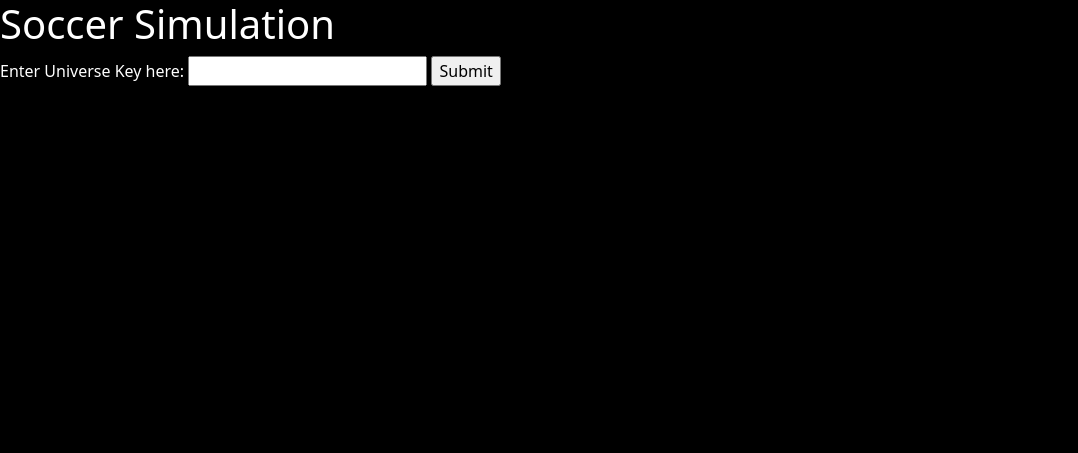
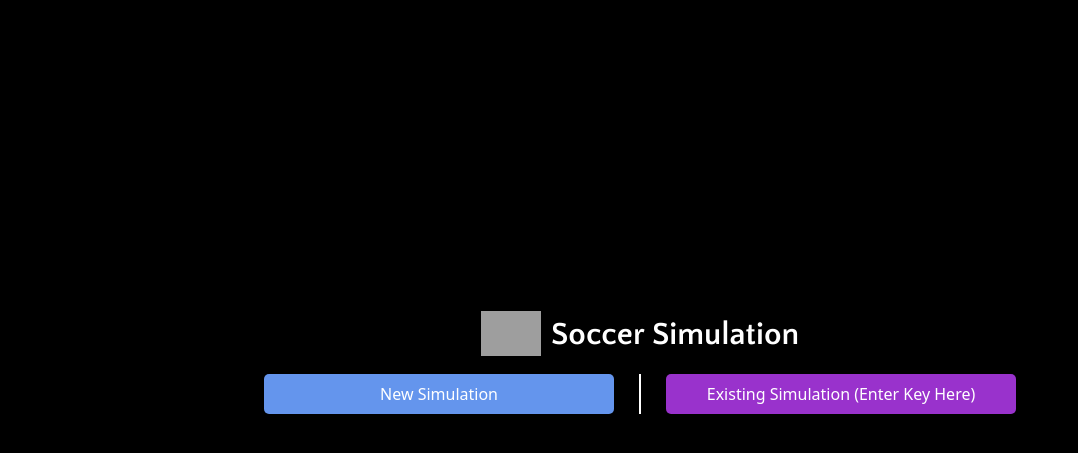
Before and after one commit to wjrm500/SoccerSimulation, a Python web app: template frontend/templates/home.html in a window 1280 px wide. Shown: the top 453 px of the page, without its empty margins (0-1078 px from the left). Run offline with Jinja, Linux system fonts and the light colour scheme; the template is opened without the code that fills it: most values are stand-ins (such as "Sample title", 1, 10 or a date in 2020); grey boxes are pictures that could not be loaded.

Commit message:
Creating frontend for homepage

```diff
--- a/app/models/Database.py
+++ b/app/models/Database.py
@@ -1,5 +1,6 @@
 from pymongo import MongoClient
 import pickle
+import os
 
 class Database:
     __instance__ = None
--- a/frontend/static/css/style.css
+++ b/frontend/static/css/style.css
@@ -2,3 +2,82 @@ body {
     background-color: black;
     color: white;
 }
+
+#home-container {
+    align-items: center;
+    display: flex;
+    flex-direction: column;
+    left: 50%;
+    position: fixed;
+    top: 45%;
+    transform: translate(-50%, -50%);
+}
+
+.home-sub-container {
+    margin: 5px 0px;
+}
+
+#home-logo-title-container {
+    display: flex;
+}
+
+.home-logo-title-element {
+    margin: 5px;
+}
+
+#home-logo {
+    height: 45px;
+}
+
+#home-title {
+    font-size: 2em;
+    font-family: 'Quattrocento Sans', sans-serif;
+    font-weight: bold;
+}
+
+#home-buttons-container {
+    display: flex;
+}
+
+.button-container {
+    height: 40px;
+    padding: 0px 25px;
+}
+
+#left-button-container {
+    border-right: 1.5px solid white;
+}
+
+#right-button-container {
+    border-left: 1.5px solid white;
+}
+
+.simulation-button {
+    border: none;
+    border-radius: 5px;
+    color: white;
+    font-weight: 500;
+    height: 100%;
+    text-align: center;
+    width: 350px;
+}
+
+#new-simulation-button {
+    background-color: cornflowerblue;
+}
+
+#new-simulation-button:hover {
+    background-color: #4580e9;
+}
+
+#existing-simulation-button {
+    background-color: darkorchid;
+}
+
+#existing-simulation-button:hover, #existing-simulation-button:focus {
+    background-color: #892db7; /* 10% darker */
+}
+
+#existing-simulation-button::placeholder {
+    color: white;
+}
--- a/frontend/templates/base.html
+++ b/frontend/templates/base.html
@@ -1,7 +1,9 @@
 <html>
     <head>
         <link href="https://cdn.jsdelivr.net/npm/bootstrap@5.0.0-beta3/dist/css/bootstrap.min.css" rel="stylesheet" integrity="sha384-eOJMYsd53ii+scO/bJGFsiCZc+5NDVN2yr8+0RDqr0Ql0h+rP48ckxlpbzKgwra6" crossorigin="anonymous">
-        <link rel="stylesheet" href="/static/css/style.css">
+        <link rel="stylesheet" href="/static/css/style.css?{{ randomString }}">
+        <link rel="preconnect" href="https://fonts.gstatic.com">
+        <link href="https://fonts.googleapis.com/css2?family=Quattrocento+Sans:wght@400;700&display=swap" rel="stylesheet">
         <title>{% block title %}{% endblock %}</title>
     </head>
     <body>
--- a/frontend/templates/home.html
+++ b/frontend/templates/home.html
@@ -1,16 +1,19 @@
 {% extends 'base.html' %}
 {% block body %}
-    <h1>Soccer Simulation</h1>
-    <form method="post">
-        <label>Enter Universe Key here:</label>
-        <input type="text" name="universe_key">
-        <input type="submit">
-    </form>
-    <!-- <select name="system">
-        {% for system in systems %}
-            <option value="{{ system['_id'] }}">
-                {{ system['system_name'] }}
-            </option>
-        {% endfor %}
-    </select> -->
+<div id="home-container">
+    <div id="home-logo-title-container" class="home-sub-container">
+        <img id="home-logo" class="home-logo-title-element" src="/static/images/soccersim_logo.png">
+        <div id="home-title" class="home-logo-title-element">Soccer Simulation</div>
+    </div>
+    <div id="home-buttons-container" class="home-sub-container">
+        <div id="left-button-container" class="button-container">
+            <button id="new-simulation-button" class="simulation-button">New Simulation</button>
+        </div>
+        <div id="right-button-container" class="button-container">
+            <form id="existing-simulation-form" method="post">
+                <input id="existing-simulation-button" class="simulation-button" type="text" name="universe_key" placeholder="Existing Simulation (Enter Key Here)">
+            </form>
+        </div>
+    </div>
+</div>
 {% endblock %}
--- a/transfer_data_from_mysql_to_mongodb.py
+++ b/transfer_data_from_mysql_to_mongodb.py
@@ -1,6 +1,7 @@
 import mysql.connector
 from dotenv import load_dotenv
 import os
+from app.models.Database import Database
 
 cnx = mysql.connector.connect(user = os.environ.get('MYSQL_USER'),
                               password = os.environ.get('MYSQL_PWD'),
```
Also changed, not shown: frontend/main.py (+7 -0 lines).
